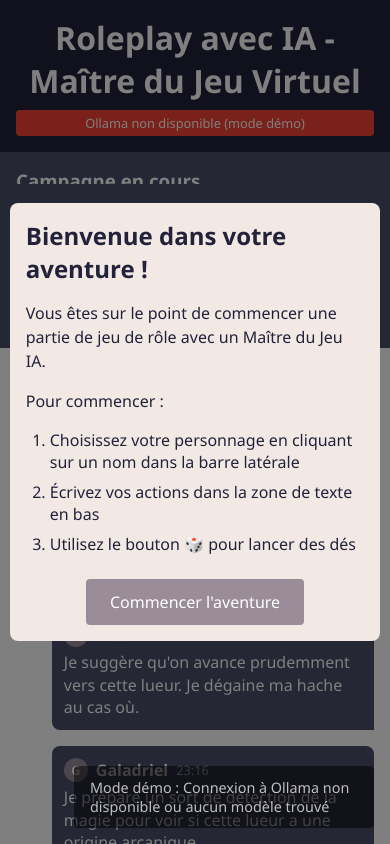
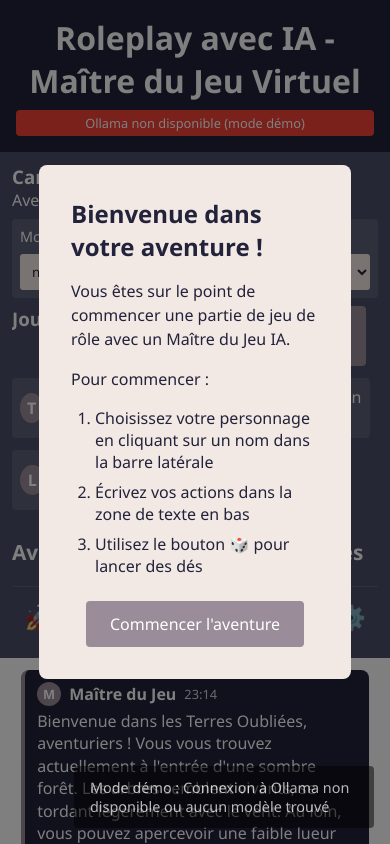
Before and after one commit to Jynra/LLM_Campaign, a plain HTML site: page public/index.html in a window 390 px wide. Drawn offline with Linux system fonts and the light colour scheme; no server answers.

Commit message:
update mobile

```diff
--- a/public/css/styles.css
+++ b/public/css/styles.css
@@ -497,16 +497,61 @@ header {
 
 /* Responsive design pour les appareils mobiles */
 @media (max-width: 768px) {
+    /* Structure globale */
     .container {
         flex-direction: column;
     }
 
-    .sidebar {
-        width: 100%;
-        max-height: 150px;
-        overflow-y: auto;
+    /* En-tête et titre */
+    .chat-header {
+        flex-direction: column;
+        align-items: flex-start;
+        padding: 0.75rem;
     }
 
+    .chat-header h2 {
+        margin-bottom: 0.75rem;
+        font-size: 1.3rem;
+        width: 100%;
+    }
+
+    /* Barre d'outils */
+    .toolbar {
+        width: 100%;
+        display: flex;
+        justify-content: space-between;
+        padding: 0.25rem 0;
+        margin-top: 0.5rem;
+        border-top: 1px solid rgba(255, 255, 255, 0.1);
+    }
+
+    .toolbar button {
+        font-size: 1.5rem;
+        padding: 0.5rem 0.75rem;
+        margin: 0;
+    }
+
+    /* Sidebar en version réduite */
+    .sidebar {
+        max-height: unset;
+        width: 100%;
+        padding: 0.75rem;
+    }
+
+    /* Pour les infos de jeu en version mobile */
+    .game-selection {
+        margin-bottom: 0.5rem;
+        display: flex;
+        flex-direction: column;
+    }
+
+    /* Sélecteur de modèles */
+    .model-selector {
+        flex: 1;
+        margin-top: 0.5rem;
+    }
+
+    /* Liste de joueurs en version horizontale */
     .player-list {
         display: flex;
         flex-wrap: wrap;
@@ -515,18 +560,34 @@ header {
 
     .player {
         width: calc(50% - 0.5rem);
+        margin-bottom: 0.25rem;
+    }
+
+    /* Zone de chat */
+    .chat-messages {
+        padding: 0.75rem;
     }
 
     .message {
-        max-width: 90%;
+        max-width: 95%;
     }
 
     .message-dm {
         width: 100%;
     }
 
-    .modal-content {
-        width: 95%;
-        padding: 1rem;
+    /* Zone de saisie */
+    .chat-input {
+        padding: 0.75rem;
+    }
+
+    .chat-input input {
+        padding: 0.75rem;
+    }
+
+    /* Ajustements pour les boutons du header */
+    .toolbar button#start-button {
+        color: #4caf50;
+        font-size: 1.6rem;
     }
 }
```
